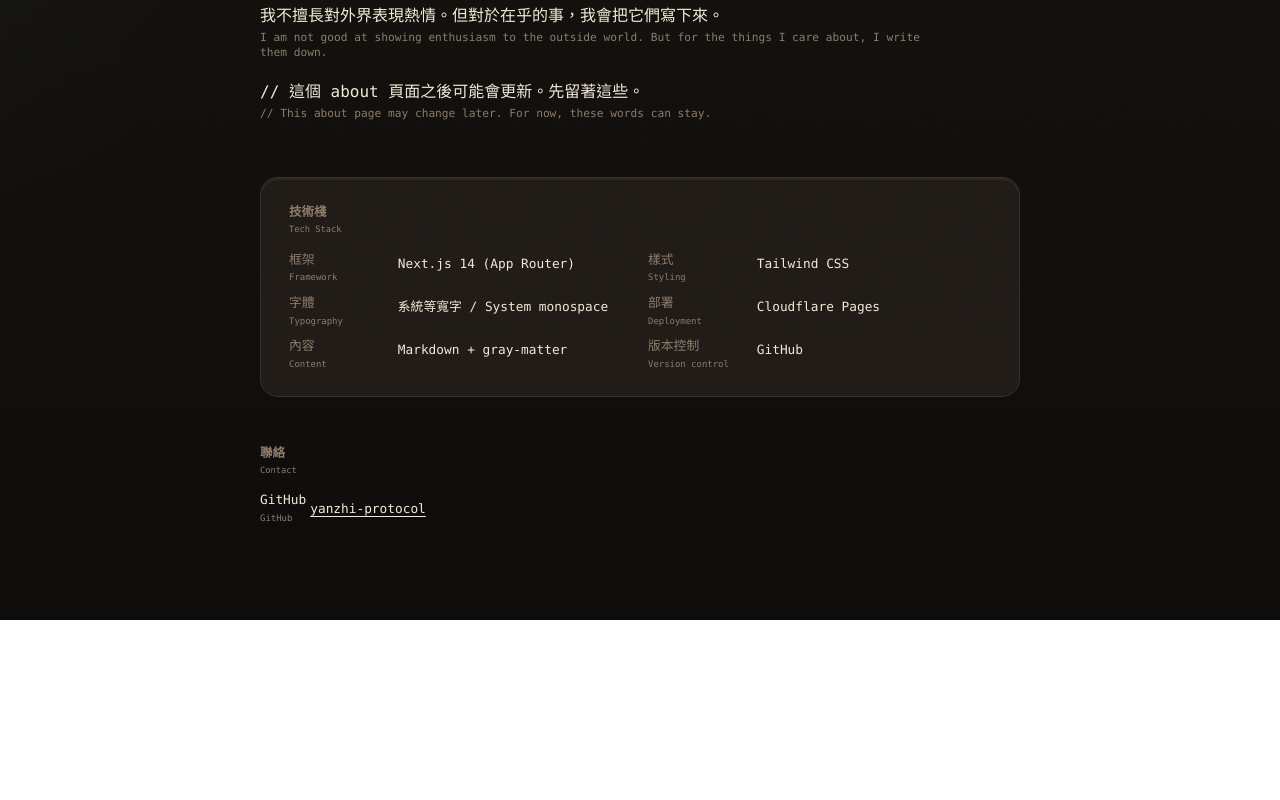
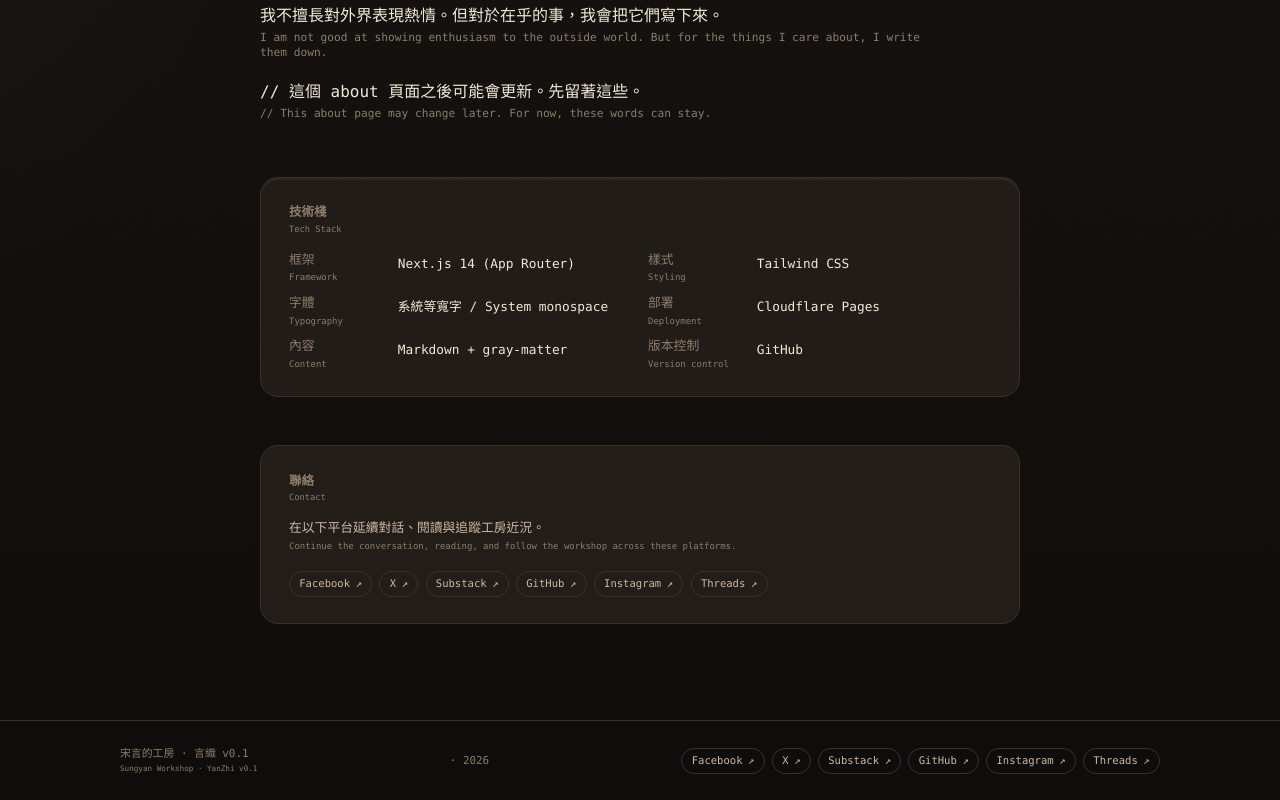
Before and after one commit to yanzhi-protocol/SUNGYAN-workshop, a Next.js app: page /about in a window 1280 px wide. Shown: the part 473-1273 px from the top of the page. Before the commit the page ends 1093 px from the top, so only its background shows below. Built offline with nearby package versions, Linux system fonts and the light colour scheme.

Commit message:
feat: add official social links

```diff
--- a/app/about/page.tsx
+++ b/app/about/page.tsx
@@ -1,6 +1,7 @@
 import Nav from "@/components/Nav";
 import BilingualText from "@/components/BilingualText";
 import { UI } from "@/lib/i18n";
+import SocialLinks from "@/components/SocialLinks";
 
 const stack = [
   ["框架", "Framework", "Next.js 14 (App Router)"],
@@ -42,14 +43,15 @@ export default function AboutPage() {
           </div>
         </section>
 
-        <section>
+        <section className="about-contact">
           <BilingualText as="h2" className="small-section-title" zh={UI.pages.about.contact.zh} en={UI.pages.about.contact.en} />
-          <p className="contact-line">
-            <BilingualText zh="GitHub" en="GitHub" />{" "}
-            <a href="https://github.com/yanzhi-protocol" target="_blank" rel="noopener noreferrer">
-              yanzhi-protocol
-            </a>
-          </p>
+          <BilingualText
+            as="p"
+            className="contact-intro"
+            zh="在以下平台延續對話、閱讀與追蹤工房近況。"
+            en="Continue the conversation, reading, and follow the workshop across these platforms."
+          />
+          <SocialLinks />
         </section>
       </main>
     </>
--- a/app/globals.css
+++ b/app/globals.css
@@ -133,7 +133,16 @@ button, a { -webkit-tap-highlight-color: transparent; }
 .timeline-date { flex-shrink: 0; min-width: 60px; padding-top: .15rem; color: var(--muted); font-size: .68rem; }
 .timeline-title { flex: 1; font-size: .86rem; }
 .timeline-category { flex-shrink: 0; margin-left: auto; color: var(--muted); font-size: .68rem; text-align: right; }
-.site-footer { margin-top: 6rem; padding-top: 1.5rem; border-top: 1px solid var(--border); color: var(--muted); font-size: .68rem; text-align: center; }
+.site-layout { min-height: 100vh; display: flex; flex-direction: column; }
+.site-layout > .page-shell { flex: 1; }
+.site-footer { margin-top: auto; padding: 1.6rem 0; border-top: 1px solid var(--border); color: var(--muted); font-size: .68rem; }
+.site-footer-inner { width: min(100% - 3rem, var(--content-wide)); margin: 0 auto; display: flex; align-items: center; justify-content: space-between; gap: 1.5rem; }
+.social-links { display: flex; flex-wrap: wrap; align-items: center; gap: .45rem; }
+.social-link { display: inline-flex; align-items: center; gap: .35rem; padding: .42rem .58rem; border: 1px solid var(--border); border-radius: 999px; color: var(--text-soft); font-size: .66rem; line-height: 1; text-decoration: none; transition: color 180ms var(--ease-out), border-color 180ms var(--ease-out), background 180ms var(--ease-out), transform 160ms var(--ease-out); }
+.social-link:hover { border-color: var(--accent); background: rgba(224, 164, 111, .08); color: var(--accent-bright); }
+.social-link:active { transform: scale(.97); }
+.about-contact { margin-top: .5rem; padding: 1.65rem 1.75rem; border: 1px solid var(--border); border-radius: var(--radius); background: var(--surface-soft); }
+.contact-intro { display: flex; max-width: 570px; margin: 0 0 1.2rem; color: var(--text-soft); font-size: .8rem; line-height: 1.8; }
 .article-header { max-width: 760px; margin: 5.25rem 0 3.25rem; }
 .article-meta { display: flex; flex-wrap: wrap; align-items: center; gap: .6rem; color: var(--muted); font-size: .68rem; }
 .article-title { display: flex; margin: 1rem 0; font-family: Georgia, "Noto Serif TC", serif; font-size: clamp(2rem, 5.5vw, 3.4rem); line-height: 1.18; letter-spacing: -.045em; }
@@ -187,7 +196,10 @@ button, a { -webkit-tap-highlight-color: transparent; }
   .page-title { margin-top: 4rem; font-size: clamp(1.8rem, 9vw, 2.5rem); }
   .page-intro { margin-bottom: 2rem; font-size: .78rem; }
   .stack-grid { grid-template-columns: 1fr; }
-  .about-card { padding: 1.25rem; }
+  .about-card, .about-contact { padding: 1.25rem; }
+  .site-footer-inner { width: min(100% - 1.5rem, var(--content-wide)); align-items: flex-start; flex-direction: column; gap: .9rem; }
+  .social-links { gap: .35rem; }
+  .social-link { padding: .4rem .52rem; font-size: .62rem; }
   .timeline-row { gap: .55rem; }
   .timeline-category { display: none; }
   .article-header { margin-top: 4rem; }
--- a/app/layout.tsx
+++ b/app/layout.tsx
@@ -1,6 +1,9 @@
 import type { Metadata, Viewport } from "next";
 import "./globals.css";
 import LanguageProvider from "@/components/LanguageProvider";
+import BilingualText from "@/components/BilingualText";
+import SocialLinks from "@/components/SocialLinks";
+import { UI } from "@/lib/i18n";
 
 export const metadata: Metadata = {
   title: "宋言的工房",
@@ -26,7 +29,17 @@ export default function RootLayout({ children }: { children: React.ReactNode })
   return (
     <html lang="zh-TW">
       <body>
-        <LanguageProvider>{children}</LanguageProvider>
+        <LanguageProvider>
+          <div className="site-layout">
+            {children}
+            <footer className="site-footer">
+              <div className="site-footer-inner">
+                <BilingualText zh={UI.home.footer.zh} en={UI.home.footer.en} /> · {new Date().getFullYear()}
+                <SocialLinks />
+              </div>
+            </footer>
+          </div>
+        </LanguageProvider>
       </body>
     </html>
   );
--- a/app/page.tsx
+++ b/app/page.tsx
@@ -47,9 +47,6 @@ export default function Home() {
           </div>
         </section>
 
-        <footer className="site-footer">
-          <BilingualText zh={UI.home.footer.zh} en={UI.home.footer.en} /> · {new Date().getFullYear()}
-        </footer>
       </main>
     </>
   );
--- /dev/null
+++ b/components/SocialLinks.tsx
@@ -0,0 +1,21 @@
+const socialLinks = [
+  { label: "Facebook", href: "https://www.facebook.com/profile.php?id=61591256981970&locale=zh_TW" },
+  { label: "X", href: "https://x.com/yanzhiprotocol" },
+  { label: "Substack", href: "https://substack.com/@yanzhi" },
+  { label: "GitHub", href: "https://github.com/yanzhi-protocol" },
+  { label: "Instagram", href: "https://www.instagram.com/yanzhiprotocol/" },
+  { label: "Threads", href: "https://www.threads.com/@yanzhiprotocol" },
+];
+
+export default function SocialLinks({ className = "" }: { className?: string }) {
+  return (
+    <nav className={`social-links ${className}`.trim()} aria-label="社群連結 / Social links">
+      {socialLinks.map((link) => (
+        <a key={link.label} className="social-link" href={link.href} target="_blank" rel="noopener noreferrer">
+          <span>{link.label}</span>
+          <span aria-hidden="true">↗</span>
+        </a>
+      ))}
+    </nav>
+  );
+}
```
